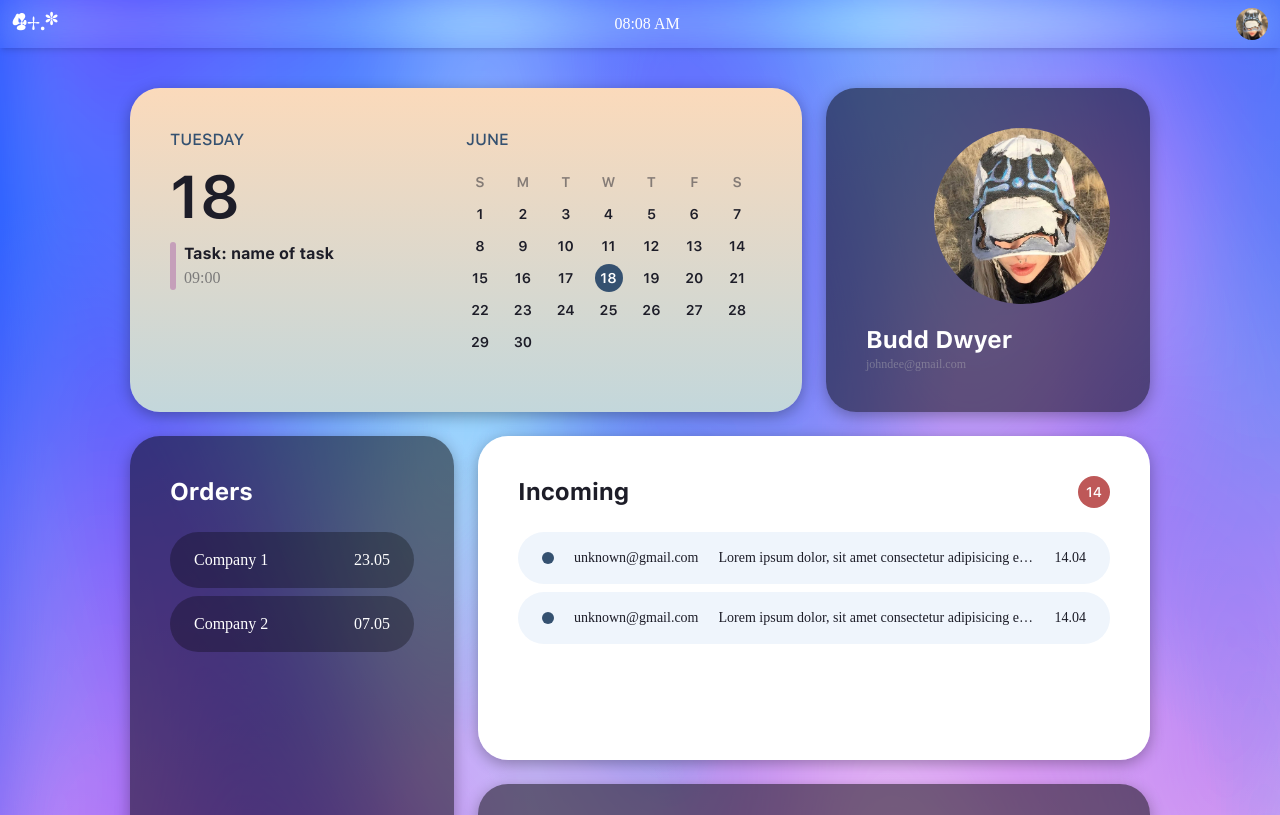
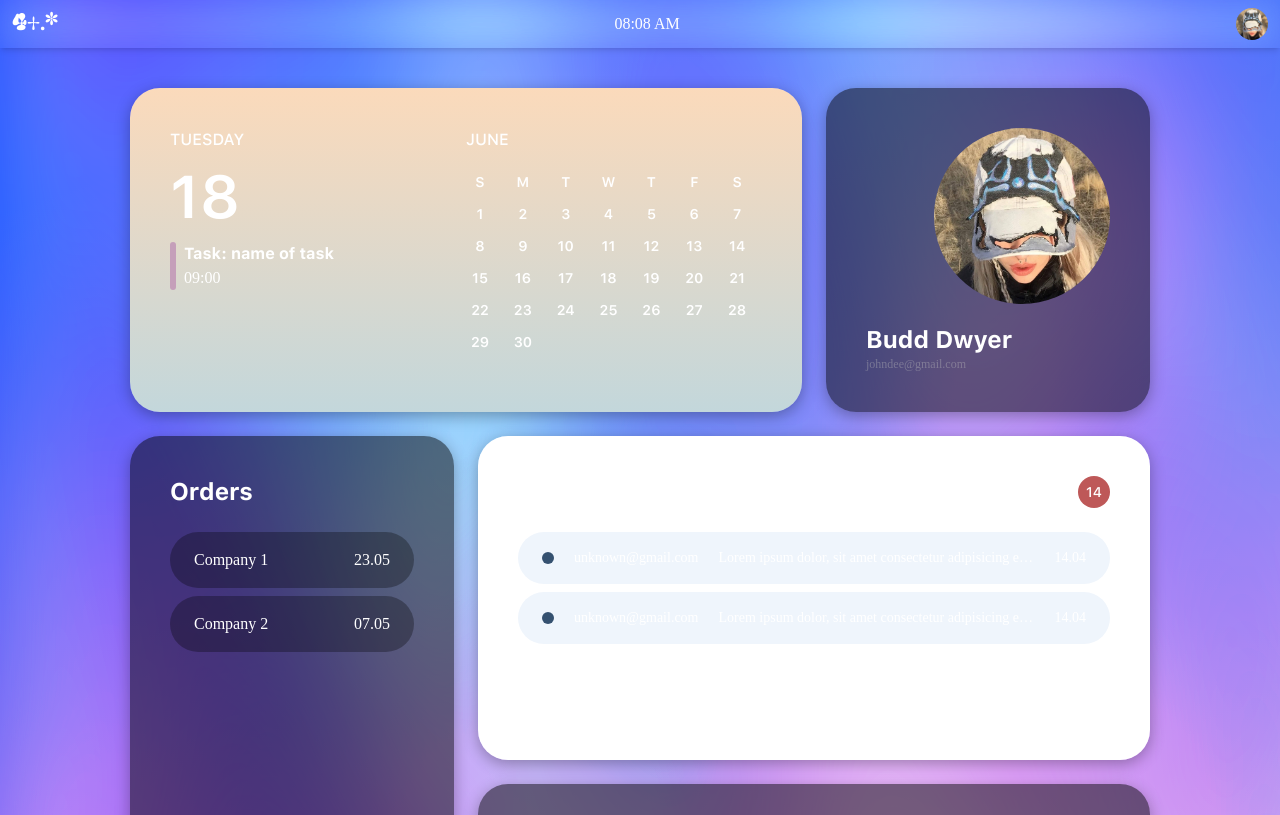
Before and after one commit to thward7/personal-account, a React (Vite) app: page / in a window 1280 px wide. Shown: the top 815 px of the page. Built offline with nearby package versions, Linux system fonts and the light colour scheme; the HTML template or start-up script is replaced by a standard one; a web font is replaced by a local one.

Commit message:
style: add own color vars

```diff
--- a/tailwind.config.js
+++ b/tailwind.config.js
@@ -4,8 +4,14 @@ export default {
   theme: {
     extend: {
       colors: {
-        graphit: '#1D1D28',
-        vstrecha: '#355170',
+        'own-graphit': '#1D1D28',
+        'own-blue': '#355170',
+        'own-transparent': 'rgba(0, 0, 0, 0.3)',
+        'own-red': '#BE5858',
+        'own-gray': '#BEBEBE',
+        'own-sky': '#C3D7DB',
+        'own-orange': '#FBDABB',
+        'own-white': '#EFF5FC',
       },
       fontFamily: {
         // forum: ['Forum', 'serif'],
```
